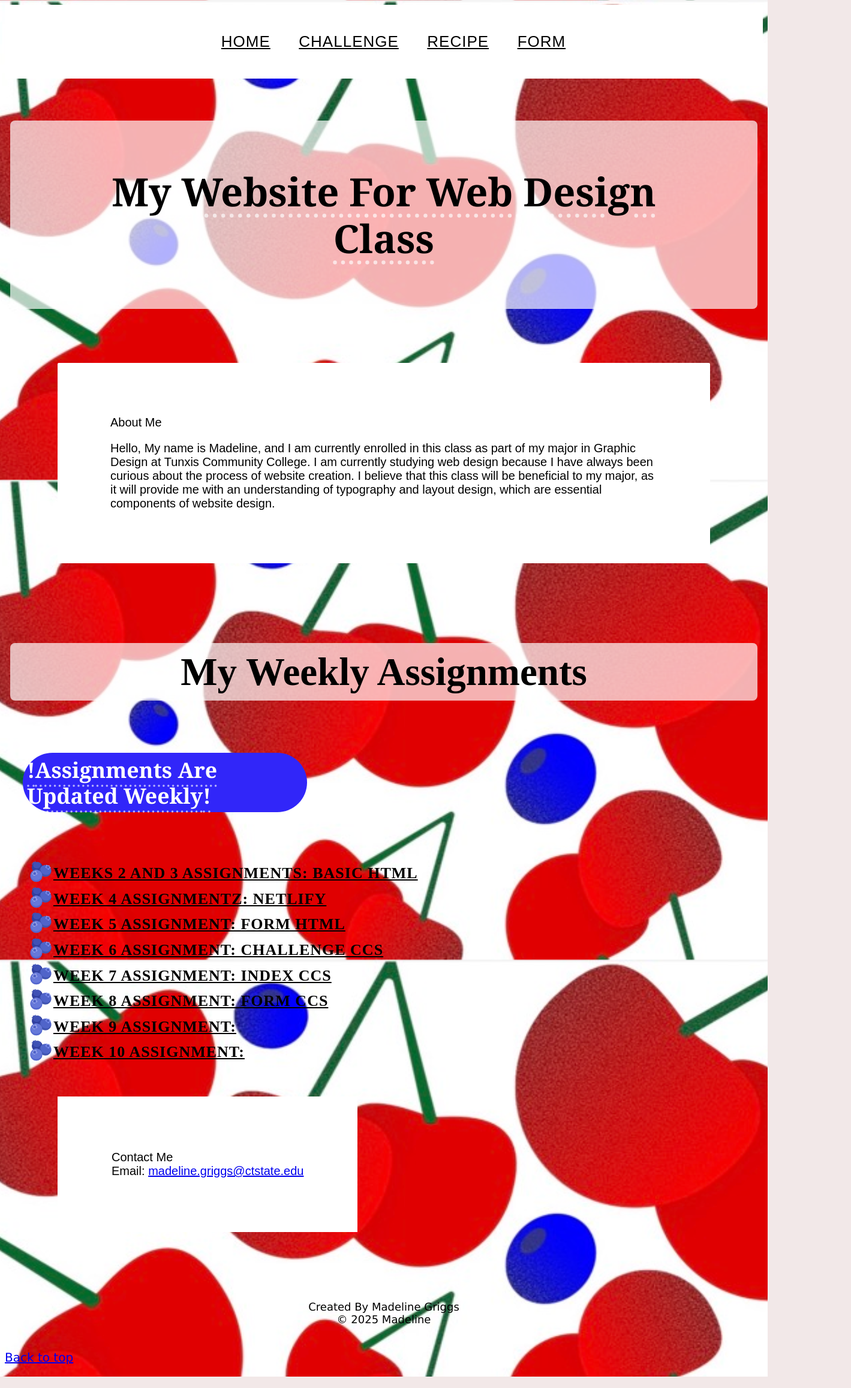
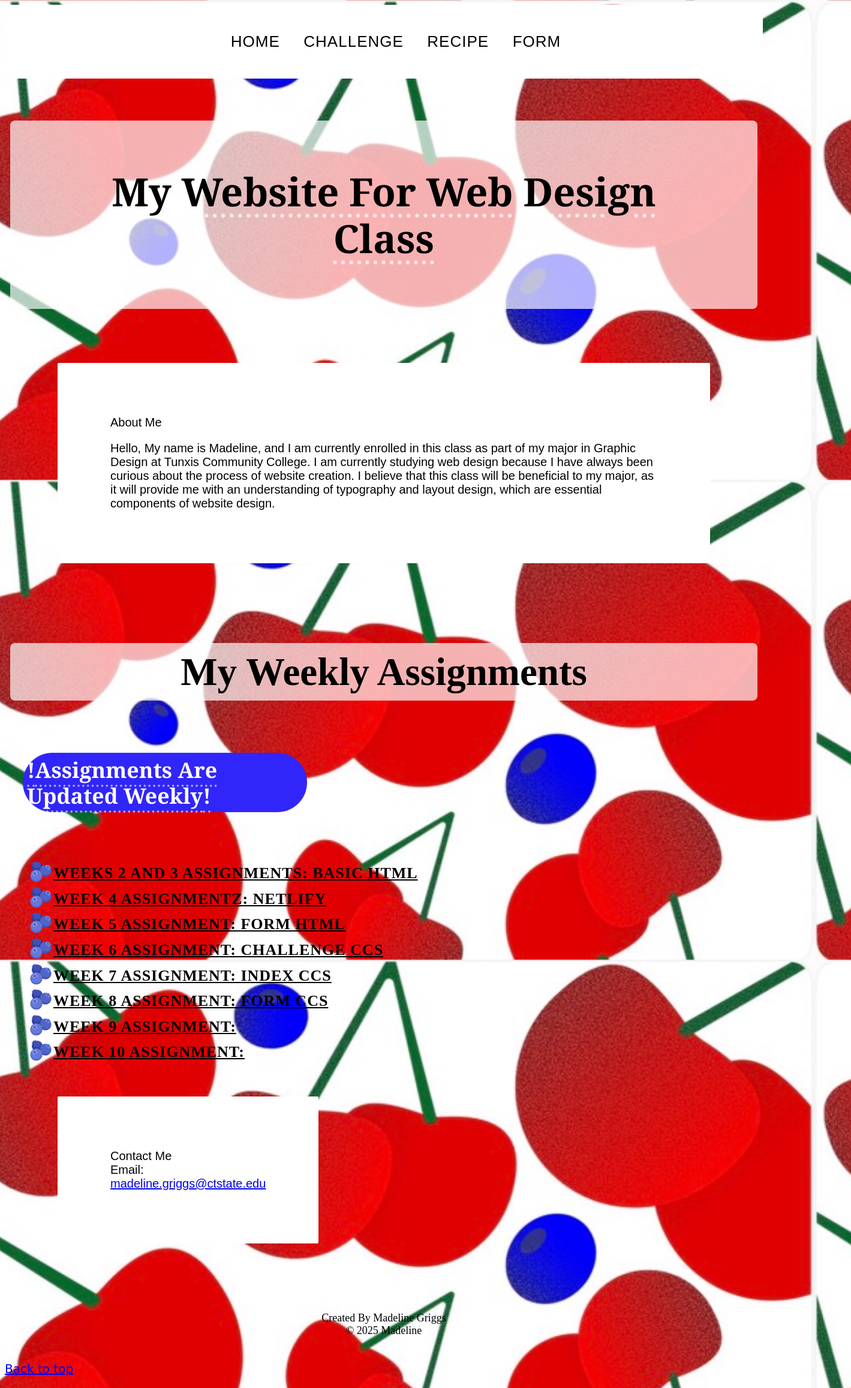
Before and after one commit to MadelineOlga/MadelineOlga.github.io, a plain HTML site: page index.html in a window 1280 px wide. Shown: the whole page at 60% size, 1419 px wide, since content can reach past the window. Drawn offline with Linux system fonts and the light colour scheme.

Commit message:
Refactor styles for improved consistency and readability; update h5 properties, nav link styles, and fix footer font-family

```diff
--- a/css/index-style.css
+++ b/css/index-style.css
@@ -103,16 +103,16 @@ h4 {
 }
 
 h5 {
-    font-size: 1.2rem;
+   font-size: 1.2rem;
     color: #000;
     font: 1em sans-serif;
     background-color: rgb(255, 255, 255);
-    border-radius: px;
-    border: 90px solid rgb(255, 255, 255);
+    border-radius: 2px;
+
+    border: 88px solid rgb(255, 255, 255);
+    margin-right: 888px;
+    margin-left: 88px;
     display: inline-block;
-    margin-right: 88px;
-    margin-left: 88px;
-    margin-bottom: rem;
     align-items: center;
 }
 
@@ -191,19 +191,18 @@ nav li {
 display: inline-block;
 align-items: center;
 
+
 }
 
 nav a {
     font: 1em sans-serif;
+    color: rgb(0, 0, 0);
+    text-decoration: none;
     padding: 12px 16px;
-    color: #000;
-    background-color: rgba(255, 255, 255, 0.5);
-    border-radius: 8px;
-    margin-right: 8px;
 }
 
 footer p {
-    ffont-family: 'Times New Roman', Times, serif ;
+    font-family: 'Times New Roman', Times, serif ;
     font-size: 0.9rem;
     color: #000;
     text-align: center;
--- a/css/recipe-style.css
+++ b/css/recipe-style.css
@@ -30,4 +30,6 @@ nav li {
 nav a {
     padding: 20px;
     display: inline-block;
+    color: white;
+    text-decoration: none;
 }
```
